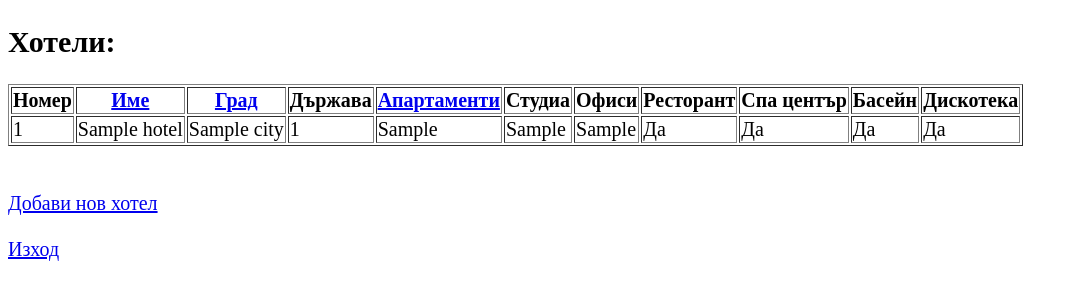
After one commit to tomi45bg/Project_22311012, a PHP site: page /listHotels.php in a window 1280 px wide. The commit adds this page. Shown: the top 300 px of the page, without its empty margins (0-1078 px from the left). Run offline with PHP 8.4, Linux system fonts and the light colour scheme; the visitor is signed in with stand-in values (Sample User, id 1); tables that the repository leaves empty or names only in its code hold one stand-in row (values such as "Sample post").

Commit message:
listHotels.php added

```diff
--- /dev/null
+++ b/listHotels.php
@@ -0,0 +1,89 @@
+<!DOCTYPE html>
+<html>
+<head>
+<title> Списък с хотели </title>
+
+<meta charset="UTF-8">
+
+<script language="javascript" type="text/javascript">
+    function popupWin(url){
+        myWindow=window.open(url,'mywin','width=450,height=350')
+    }
+
+</script>
+
+</head>
+<body style="font-size: 20px;">
+
+<?php
+session_start();
+if (!isset($_SESSION['user'])) {
+    header("location: login.php");
+}
+
+include("connect.php");
+$sql = "SELECT hotels.id, hotels.name AS hotel_name, cities.name AS city_name
+, cities.country, hotels.apartments, hotels.studios, hotels.offices, hotels.restaurant
+, hotels.spa, hotels.pool, hotels.disco FROM hotels JOIN cities ON hotels.city_id = cities.id";
+
+if (isset($_GET['order']))
+{ switch ($_GET['order']){
+	case 'hotel_name': $sql .= " ORDER BY hotel_name"; break;
+    case 'city_name': $sql .= " ORDER BY city_name"; break;
+    case 'apartments': $sql .= " ORDER BY hotels.apartments"; break;
+
+    default: $sql .= " ORDER BY hotel_name";
+  }
+}
+
+$result = mysqli_query($dbConn, $sql);
+
+if (!$result) {
+    echo "Няма въведени хотели!";
+}
+
+else { echo "<h2>Хотели: </h2>";
+	?>
+<table border="1">
+<tr><th>Номер</th><th><a href="<?php echo $_SERVER['PHP_SELF']."?order=hotel_name" ?>">Име</a></th>
+<th><a href="<?php echo $_SERVER['PHP_SELF']."?order=city_name" ?>">Град</a></th>
+<th>Държава</th>
+<th><a href="<?php echo $_SERVER['PHP_SELF']."?order=apartments" ?>">Апартаменти</a></th>
+<th>Студиа</th>
+<th>Офиси</th>
+<th>Ресторант</th>
+<th>Спа център</th>
+<th>Басейн</th>
+<th>Дискотека</th></tr>
+
+<?php
+$broi = 1;
+while ($row = mysqli_fetch_assoc($result)){
+	echo "<tr><td>$broi</td>";
+	echo "<td>".$row["hotel_name"]."</td>";
+	echo "<td>".$row["city_name"]."</td>";
+	echo "<td>".$row["country"]."</td>";
+	echo "<td>".$row["apartments"]."</td>";
+	echo "<td>".$row["studios"]."</td>";
+	echo "<td>".$row["offices"]."</td>";
+	echo "<td>".($row["restaurant"] ? "Да" : "Не" )."</td>";
+	echo "<td>".($row["spa"] ? "Да" : "Не" )."</td>";
+	echo "<td>".($row["pool"] ? "Да" : "Не" )."</td>";
+	echo "<td>".($row["disco"] ? "Да" : "Не" )."</td>";
+	echo "</tr>\n";
+	$broi++;
+}
+
+?>
+</table>
+
+<?php } ?>
+<br /><br />
+<a href="javascript:popupWin('addHotel.php')">
+Добави нов хотел
+</a><br /><br />
+<a href="logout.php">Изход</a>
+
+</body>
+
+</html>
--- a/login.php
+++ b/login.php
@@ -3,11 +3,11 @@
 <head>
 <title>Логин страница</title>
 </head>
-<body>
+<body style="background-color:gray;">
 
 <div style="display:table; margin:300px auto; border:1px solid black; padding:10px 20px;">
 
-<form action="" method="post">
+<form action="" method="post" style="font-size:20px;">
     <label>Потребителско име: </label><input type="text" name="username"><br /><br />
     <label>Парола: </label><input type="password" name="password"><br /><br />
     <input type = "submit" value = " Submit "/><br />
@@ -33,7 +33,7 @@ if($_SERVER["REQUEST_METHOD"] == "POST"){
         foreach ($_SESSION as $key=>$el) unset($_SESSION[$key]);
          $_SESSION['user'] = $username;
 
-         header("location: main.php");
+         header("location: listHotels.php");
     } else {
         echo "Грешно потребителско име или парола!";
     }
--- a/main.php
+++ /dev/null
@@ -1,3 +0,0 @@
-<?php echo "Hello to the other side!!"; ?>
-
-<button onclick="window.location.href='logout.php';">Logout</button>
```
Also changed, not shown: addHotel.php (added).
